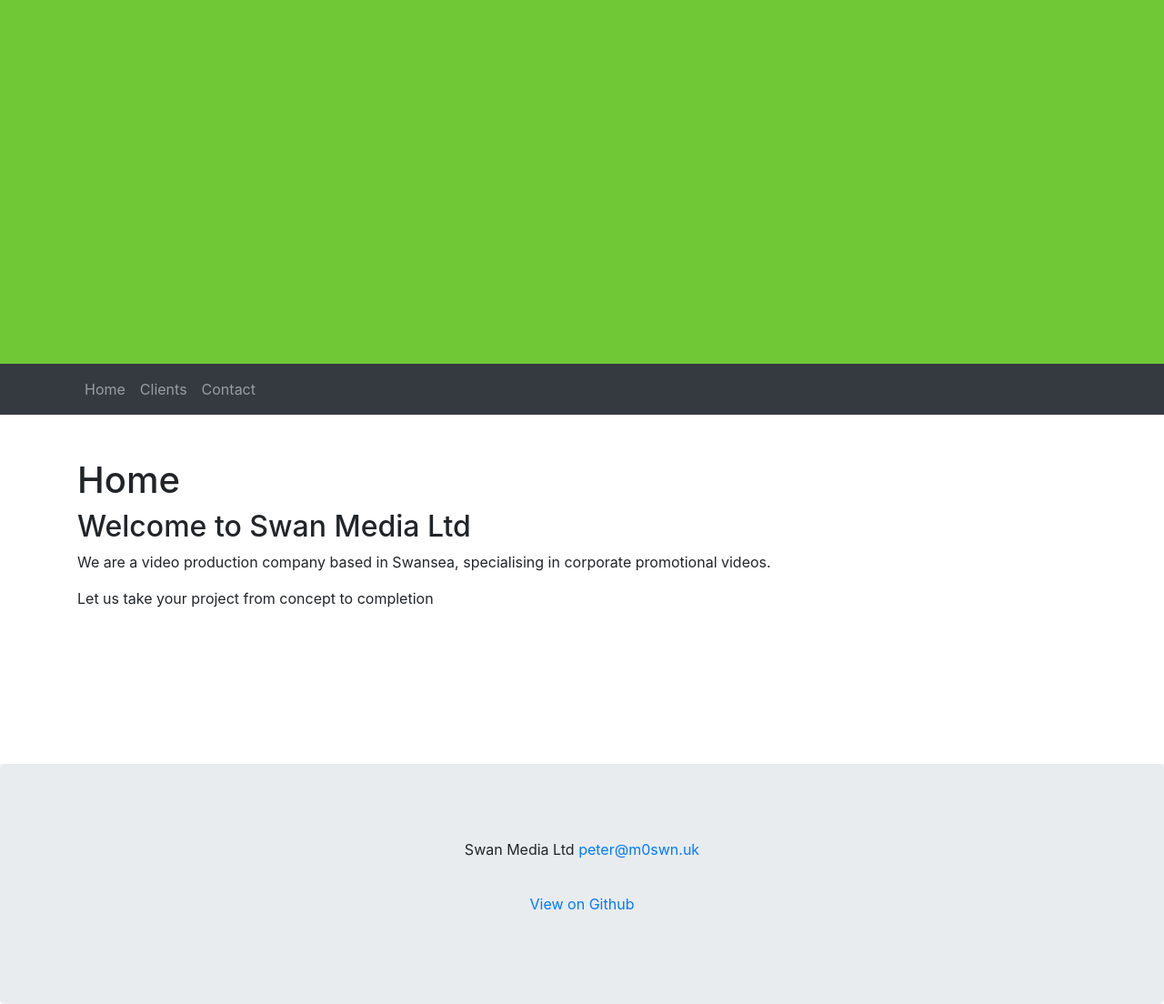
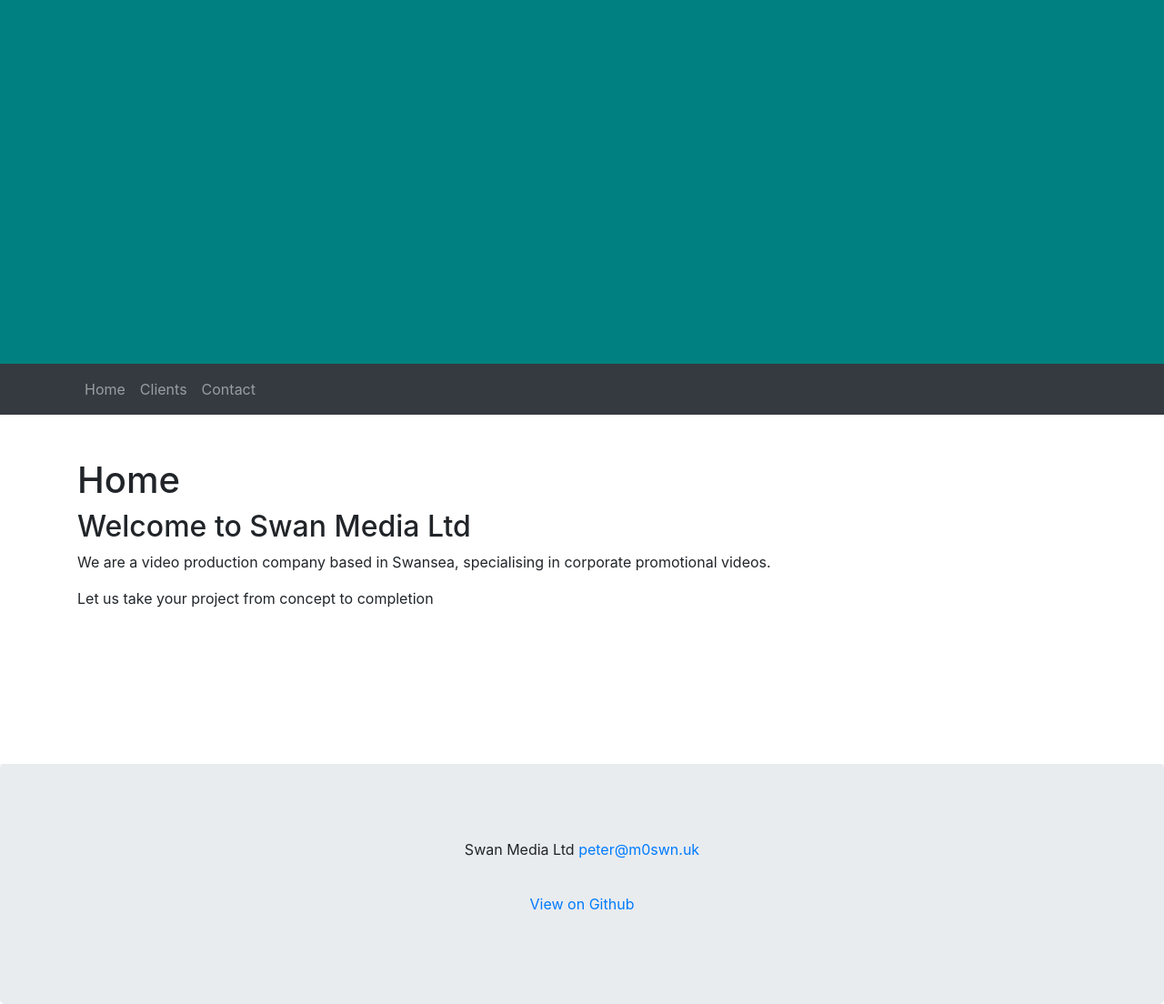
Before and after one commit to pe5er/swan.media, a Jekyll site: the page built from index.md, in a window 1280 px wide. Shown: the whole page at 91% size. Built offline with Jekyll 4.4.1, drawn with Linux system fonts in a browser that asks for light colours; our own code applies the rules of GitHub Pages for plain Markdown files.

Commit message:
Update main.scss

```diff
--- a/assets/main.scss
+++ b/assets/main.scss
@@ -28,7 +28,7 @@
  background-position: center center;
  border-radius: 0 !important;
  background-repeat: no-repeat;
- background-color: #71C837;
+ background-color: teal;
  color: white;;
  height: 400px;
 }
```
